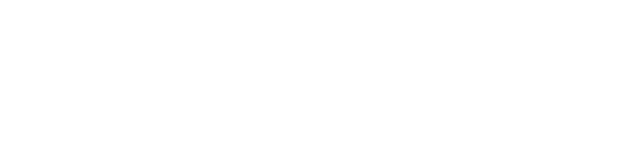
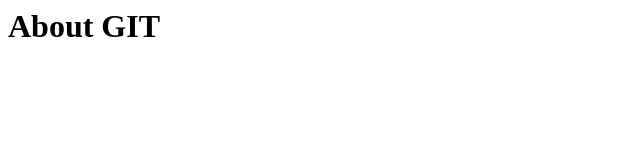
Before and after one commit to sirka564/tuto_git_gui, a plain HTML site: page index.html in a window 1280 px wide. Shown: the whole page, without its empty margins (0-640 px from the left). Drawn offline with Linux system fonts and the light colour scheme.

Commit message:
[modify] add h1

```diff
--- a/index.html
+++ b/index.html
@@ -1,6 +1,6 @@
 <html>
   <header>
-    <title>About Git</title>
+    <h1>About GIT</h1>
   </header>
   <body>
 
```
